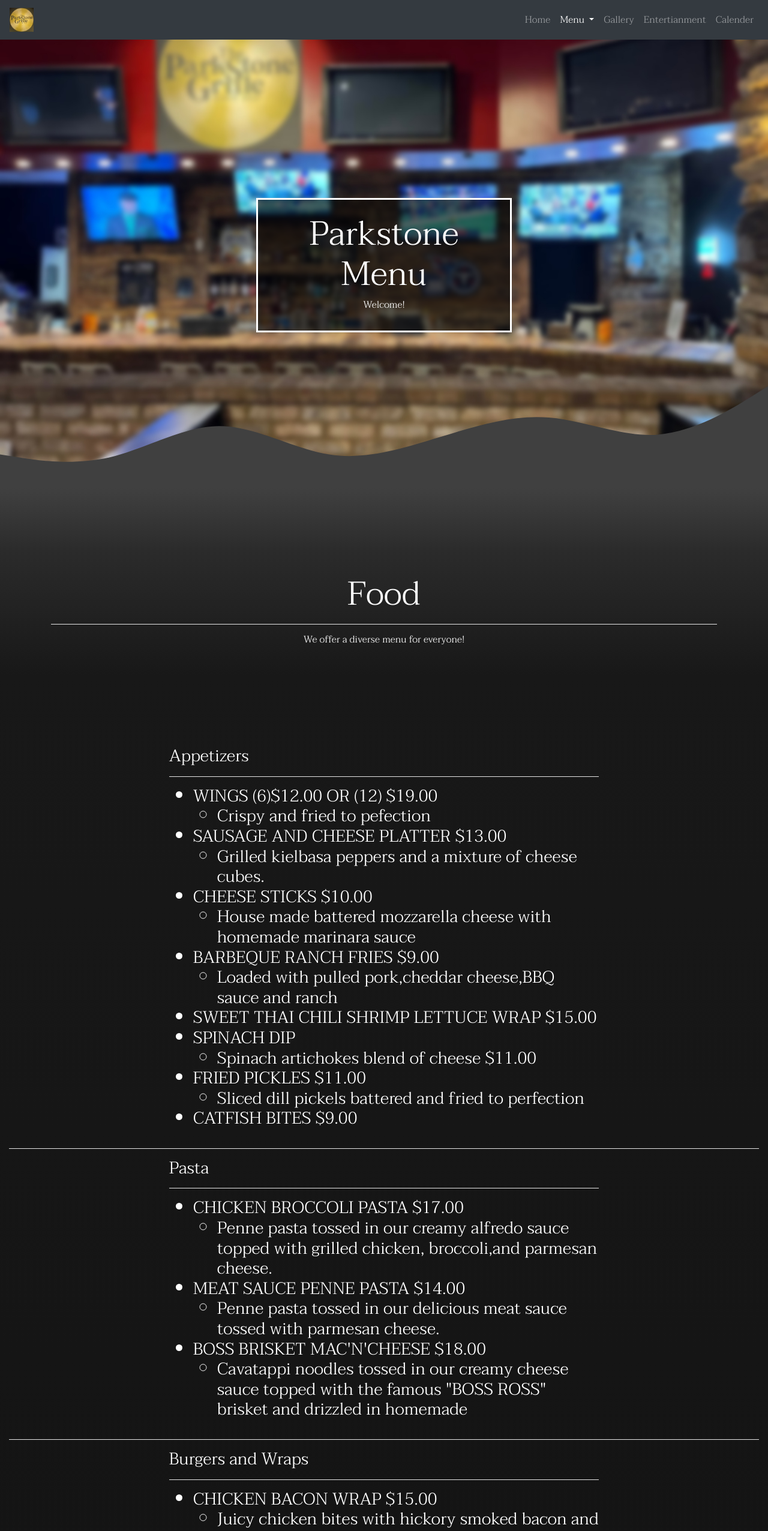
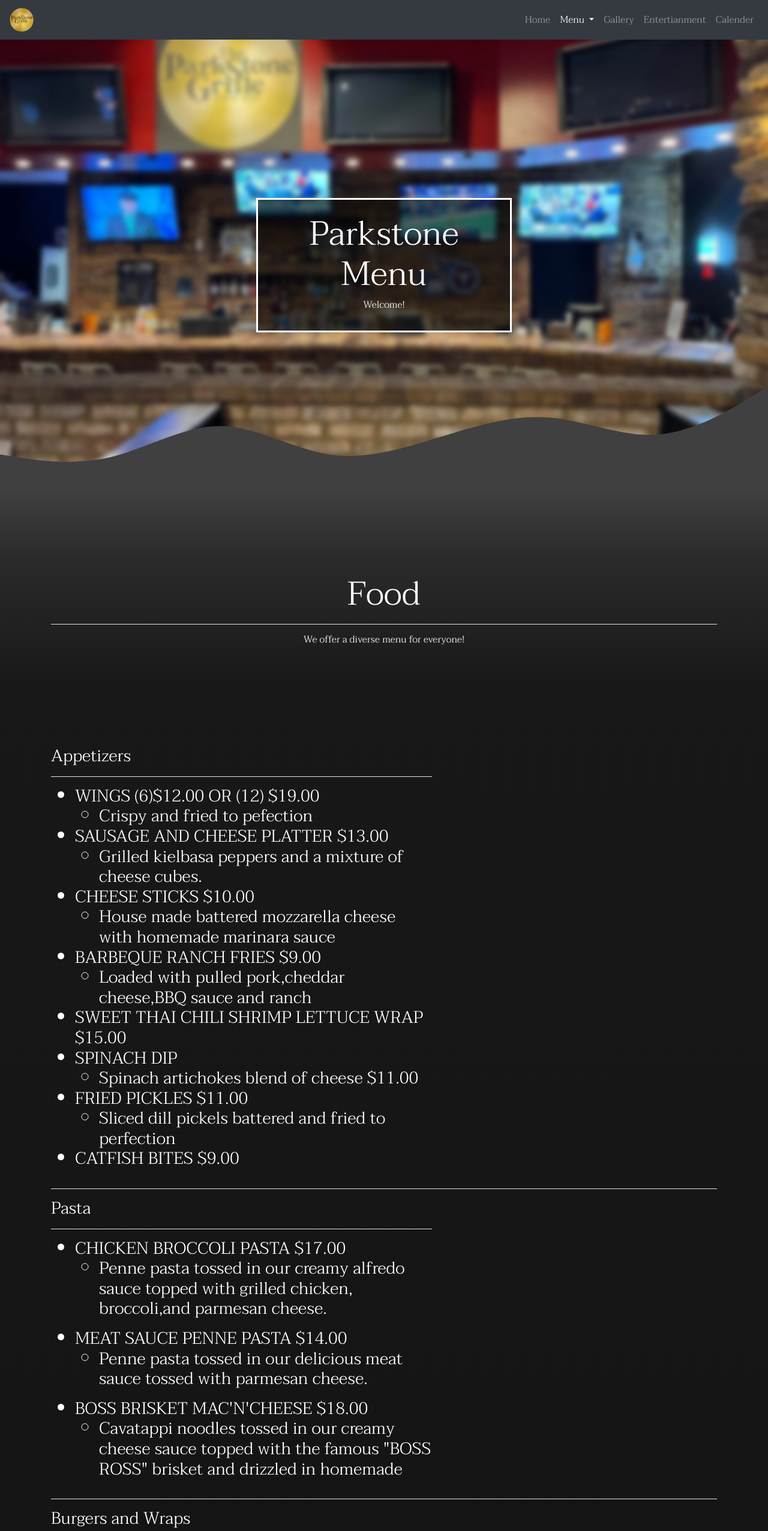
Before and after one commit to JoshTheMan34/The-Bootstrap-Bandits-Website, a plain HTML site: page menu.html in a window 1280 px wide. Shown: the top 2552 px of the page at 60% size. Drawn offline with nearby package versions, Linux system fonts and the light colour scheme.

Commit message:
First Commit of 4/18/12022

```diff
--- a/menu.html
+++ b/menu.html
@@ -12,12 +12,12 @@
     <link rel="preconnect" href="https://fonts.gstatic.com" crossorigin>
     <link href="https://fonts.googleapis.com/css2?family=DM+Serif+Display&family=Libre+Baskerville&family=Nanum+Myeongjo&family=Taviraj:wght@300&display=swap" rel="stylesheet">
     <title>The Parkstone Grille</title>
-    <link rel="shortcut icon" href="img/Parkstone.jpg">
+    <link rel="shortcut icon" href="img/Parkstone.png">
 
   </head>
   <body class="bodyblack">
     <nav class="navbar navbar-expand-lg navbar-dark bg-dark" style="background-color: rgba(0, 0, 0, 0);">
-        <a class="navbar-brand" href="#"><img src="img/Parkstone.jpg" style="height: 40px; width: 40px ;"></a>
+        <a class="navbar-brand" href="#"><img src="img/Parkstone.png" style="height: 40px; width: 40px ;"></a>
         <button class="navbar-toggler" type="button" data-toggle="collapse" data-target="#navbarNavDropdown" aria-controls="navbarNavDropdown" aria-expanded="false" aria-label="Toggle navigation">
           <span class="navbar-toggler-icon"></span>
         </button>
@@ -77,7 +77,7 @@
           </div>
         </div>
       </div>
-      <div class="container-fluid">
+      <div class="container">
         <div class="row justify-content-center align-items-center">
           <div class="col-md-7">
         <h3 class="text-left">
@@ -124,6 +124,9 @@
               </ul>
         </h3>
       </div>
+      <div class="col-md-5">
+        <img src="">
+      </div>
       </div>
 
       <hr>
@@ -144,7 +147,7 @@
 
               </li>
               </ul>
-            <li>
+            <li class="pt-3">
               MEAT SAUCE PENNE PASTA $14.00
             </li>
               <ul>
@@ -155,7 +158,7 @@
               </li>
               </ul>
 
-              <li>
+              <li class="pt-3">
                 BOSS BRISKET MAC'N'CHEESE $18.00
 
               </li>
@@ -168,6 +171,10 @@
 
         </h3>
       </div>
+      <div class="col-md-5">
+        <img src="" alt="">
+      </div>
+
       </div>
       <hr>
 
@@ -262,6 +269,9 @@
               </ul>
         </h3>
       </div>
+      <div class="col-md-5">
+        <img src="" alt="">
+      </div>
       </div>
       </div>
   </section>
--- a/style.css
+++ b/style.css
@@ -14,7 +14,7 @@ body {
 
 #background1 {
     width: 2000px;
-    filter: blur(3px);
+    filter: blur(5px);
 }
 .txtover {
     position: relative;
```
Also changed, not shown: calender.html (+2 -2 lines), entertainment.html (+2 -2 lines), gallery.html (+2 -2 lines), index.html (+2 -2 lines), img/Parkstone.jpg (deleted), img/Parkstone.png (added).
